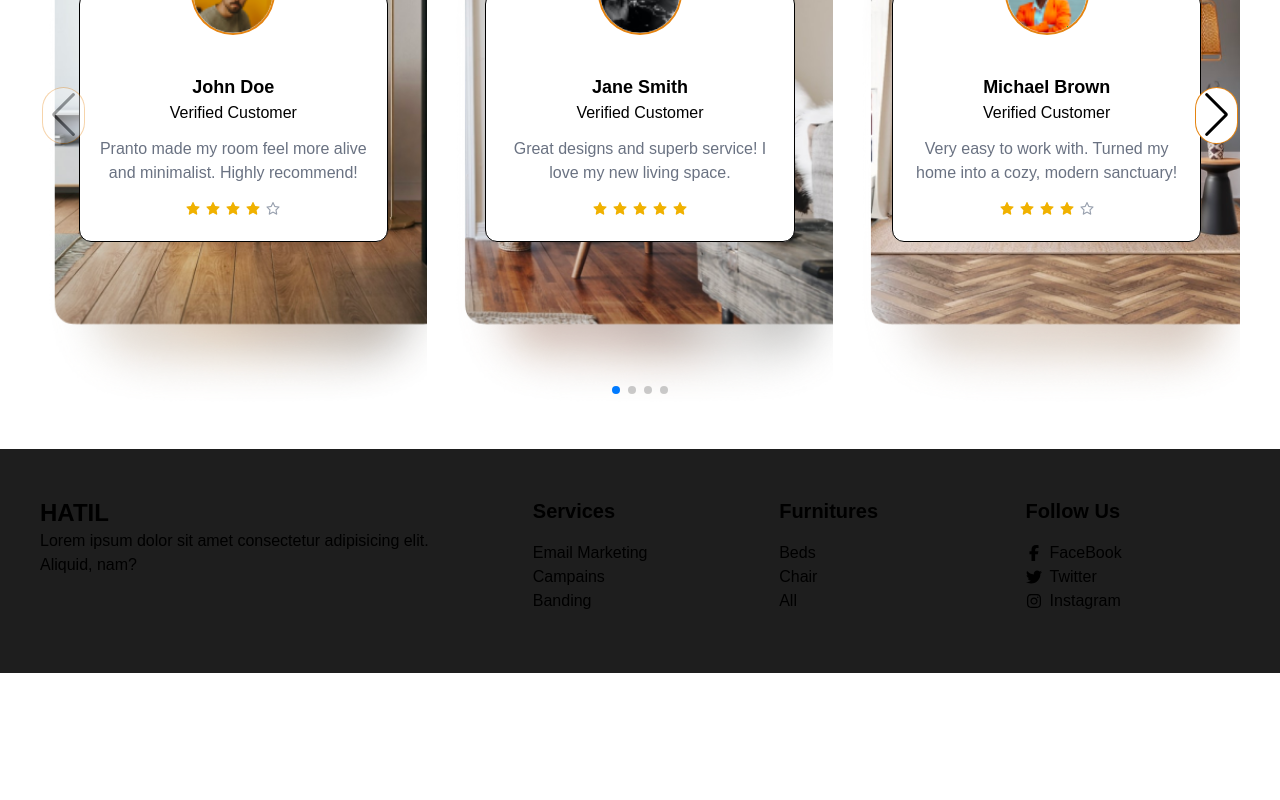
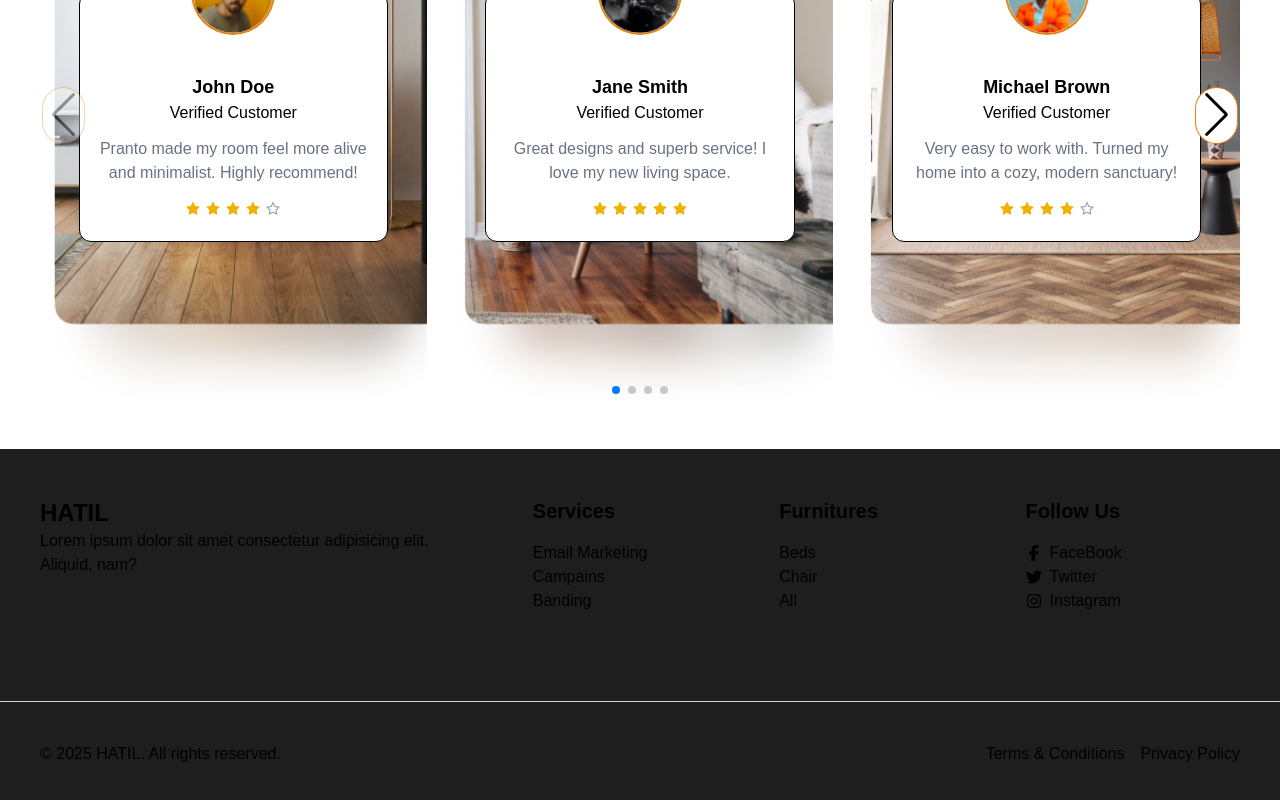
Before and after one commit to pranto113015/home-decoration-website, a React (Vite) app: page / in a window 1280 px wide. Shown: the part 3906-4706 px from the top of the page. Before the commit the page ends 4579 px from the top, so only its background shows below. Built offline with nearby package versions, Linux system fonts and the light colour scheme.

Commit message:
add copyright section to Footer component with links to Terms & Conditions and Privacy Policy

```diff
--- a/src/components/Footer.jsx
+++ b/src/components/Footer.jsx
@@ -88,6 +88,20 @@ const Footer = () => {
         </ul>
 </div>
       </div>
+
+
+      {/* copyright */}
+<div className="mt-12 section-container flex flex-col sm:flex-row sm:justify-between sm:items-center sm:text-center gap-4 text-left text-black dark:bg-gray-800 dark:text-white border-t border-gray-300 pt-4">
+  <p>© {new Date().getFullYear()} HATIL. All rights reserved.</p>
+
+  <div className="flex items-center gap-4">
+    <Link to='/' className='hover:text-primary'>Terms & Conditions</Link>
+    <Link to='/' className='hover:text-primary'>Privacy Policy</Link>
+
+  </div>
+</div>
+
+
     </footer>
   );
 };
```
